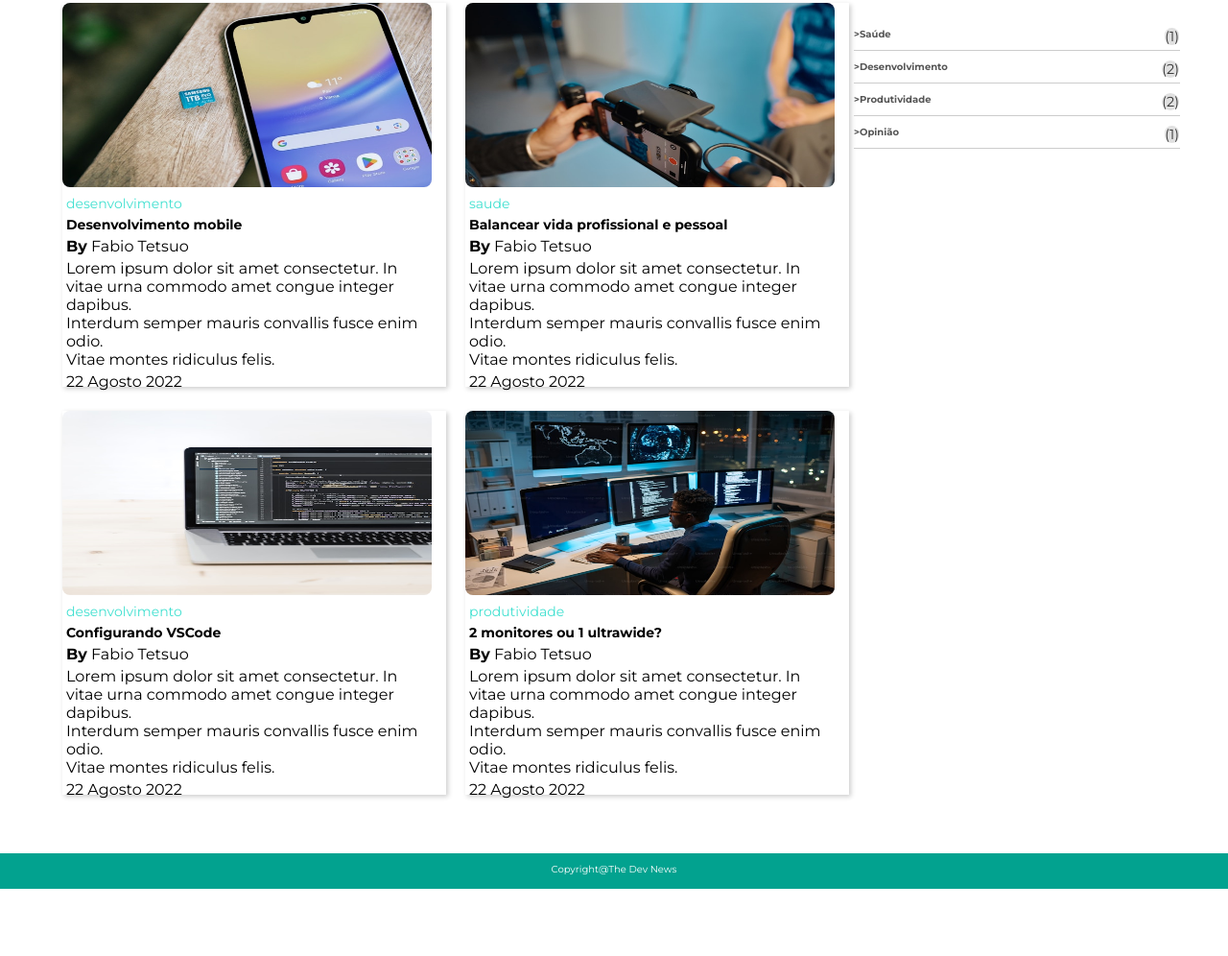
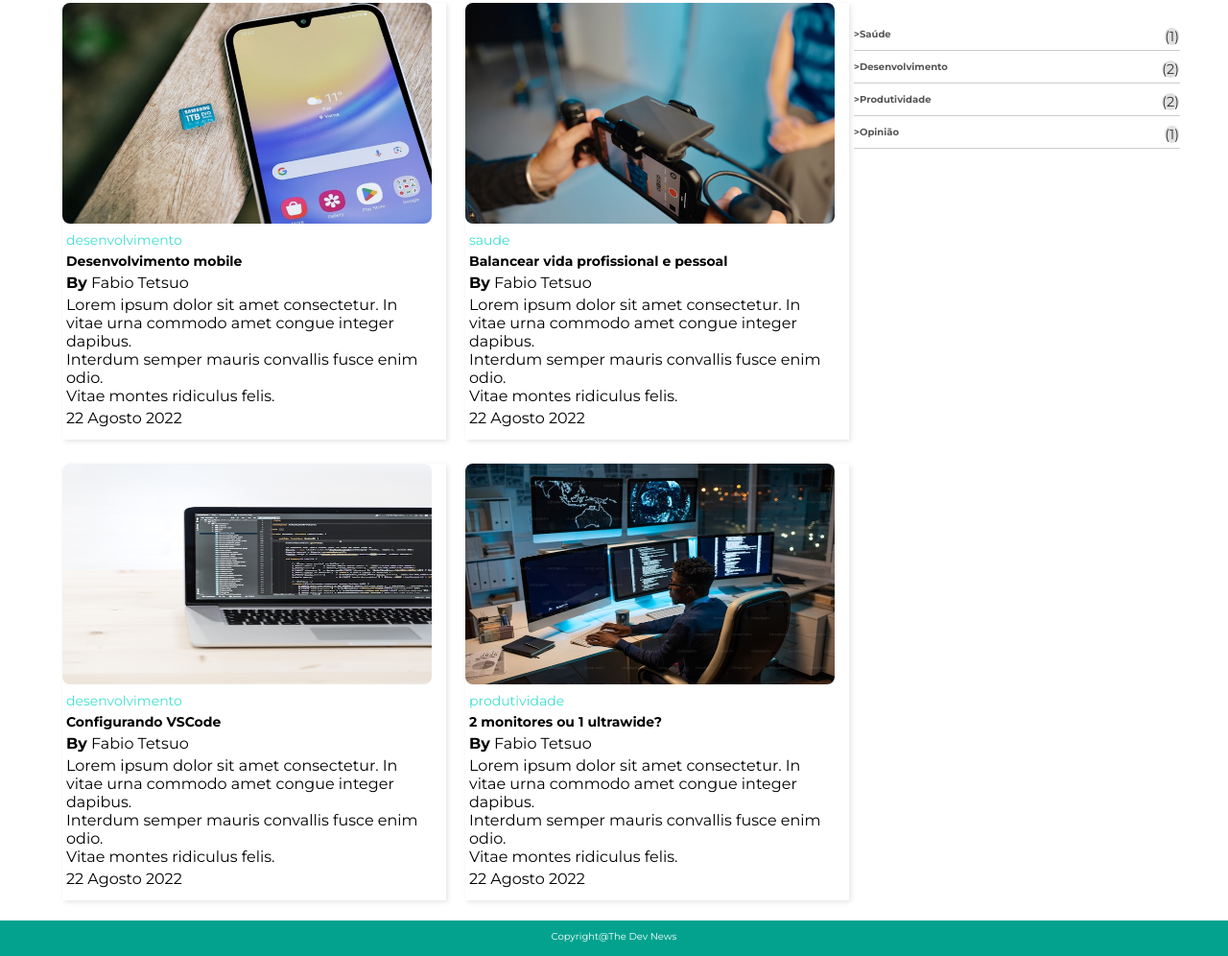
Before and after one commit to reginaldo-miranda/dncTeste, a plain HTML site: page teste.html in a window 1280 px wide. Shown: the part 702-1698 px from the top of the page at 96% size. Before the commit the page ends 1628 px from the top, so only its background shows below. Drawn offline with Linux system fonts and the light colour scheme.

Commit message:
quase final

```diff
--- a/testestyle.css
+++ b/testestyle.css
@@ -279,8 +279,8 @@ h4{
    margin-left: 20px;
    text-align: left;
    width: 400px;
-   height: 400px;
-   box-shadow: 2px 2px 5px rgba(0, 0, 0, 0.2);
+   height: 455px;
+   box-shadow: 2px 2px 5px rgba(0, 0, 0, 0.1);
    margin-bottom: 15px;
 }
 .grid-imagem-lista{
@@ -300,7 +300,7 @@ h4{
    text-align: left;
    border-radius: 8px;
    width: 385px;
-   height: 192px;
+   height: 230px;
 
 }
 
@@ -457,7 +457,7 @@ opem
    background-color: #02A28F;
    color: white;
    height: 2.3rem;
-   margin-top: 80px;
+   margin-top: 150px;
    font-size: 10px;
 }
 
```
